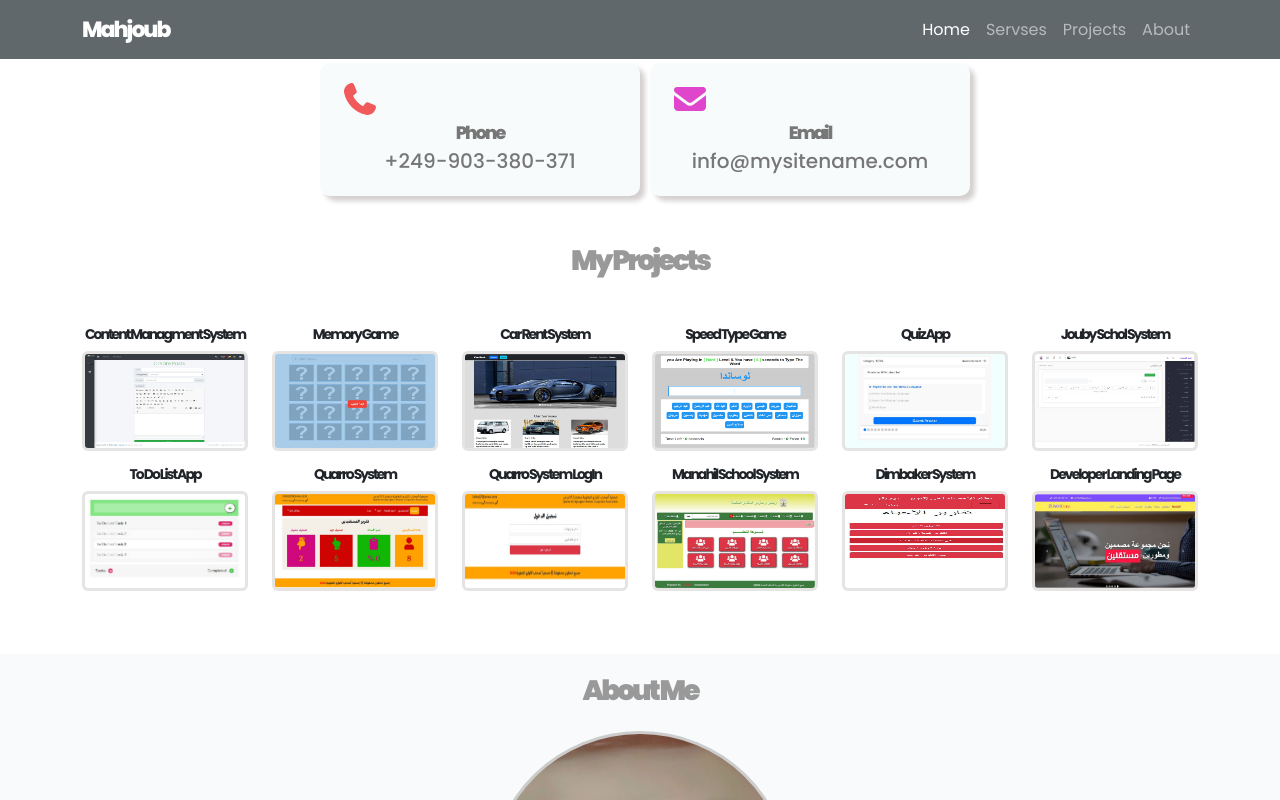
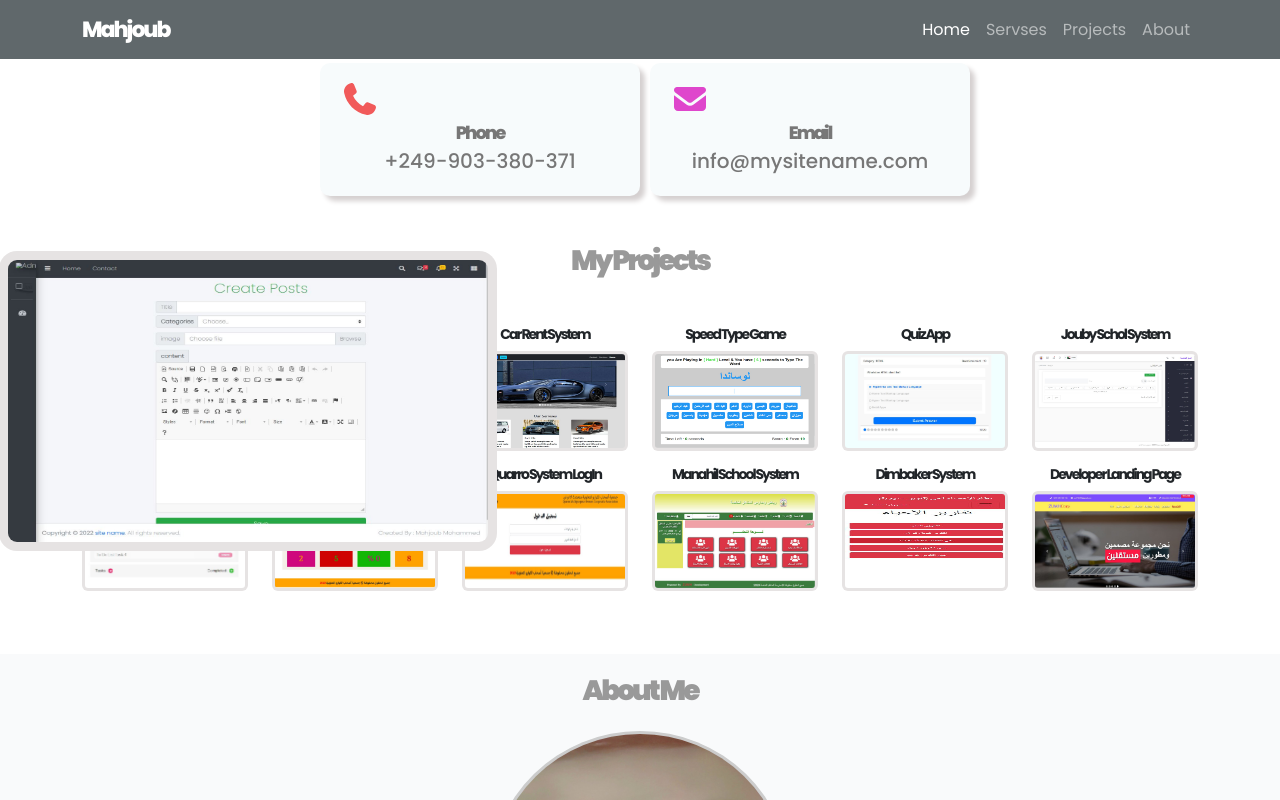
Before and after one commit to maahjoub/myportfolio, a plain HTML site: page index.html in a window 1280 px wide. In both pictures the pointer is over the picture 165 px from the left and 1496 px from the top of the page. Shown: the part 1096-1896 px from the top of the page. Drawn offline with Linux system fonts and the light colour scheme.

Commit message:
modify image

```diff
--- a/css/style.css
+++ b/css/style.css
@@ -213,7 +213,13 @@ body {
   height: 100px;
   cursor: pointer;
   margin-bottom: 15px;
+  transition: all .5s ease-in-out;
 
+}
+.pro-img img:hover {
+  position: absolute;
+  z-index: 99;
+  transform: scale(3);
 }
 .projects .pro-img .title{
   font-weight: 700;
```
